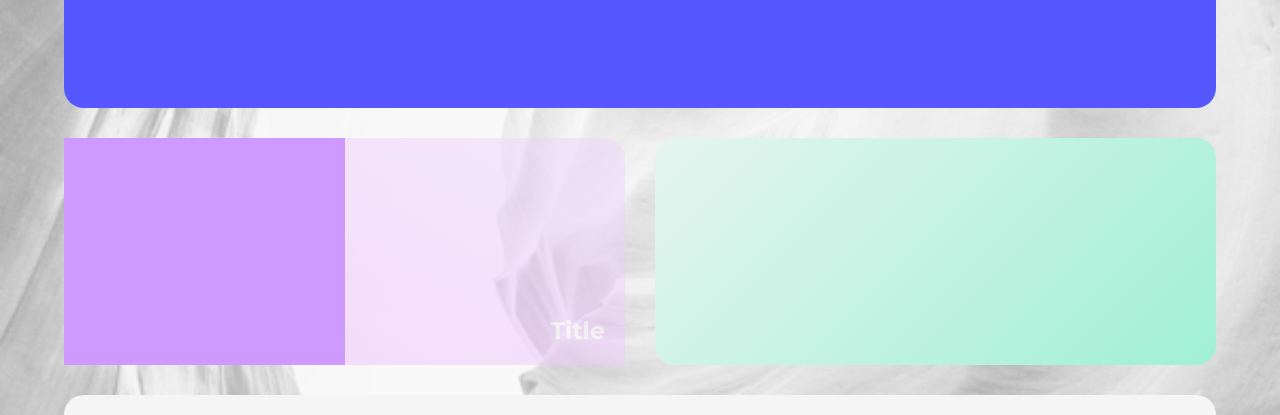
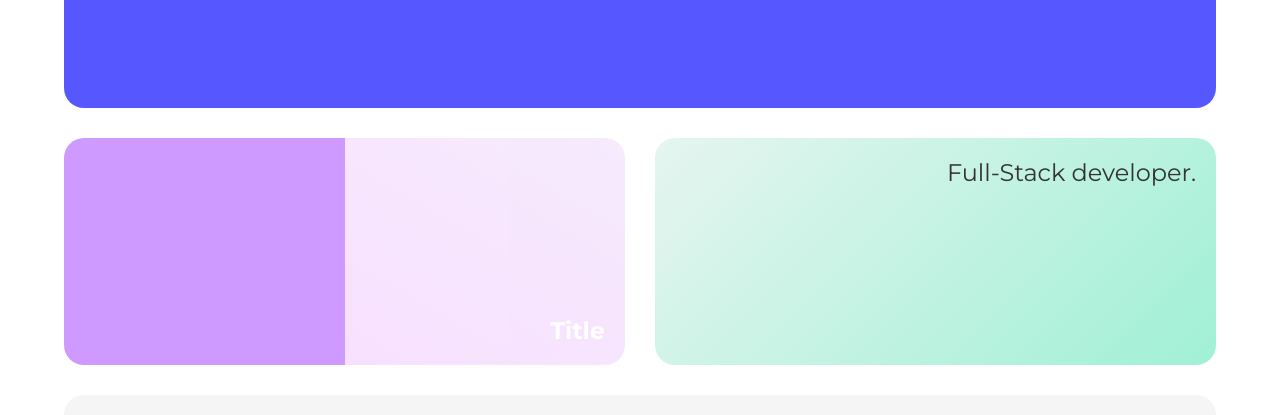
Before and after one commit to KidLiberty/Developer-Portfolio-Site, a React (Create React App) app: page / in a window 1280 px wide. Shown: the part 1420-1835 px from the top of the page. Built offline with nearby package versions, Linux system fonts and the light colour scheme.

Commit message:
Grid updates

```diff
--- a/src/components/Home.js
+++ b/src/components/Home.js
@@ -64,7 +64,7 @@ export default function Home() {
               <div className='grid-card-2-title'>Title</div>
             </div>
             <div className='grid-card-3'>
-              <div className='grid-card-3-text'></div>
+              <div className='grid-card-3-text'>Full-Stack developer.</div>
             </div>
             <a
               className='grid-card-4'
--- a/src/css/Home.css
+++ b/src/css/Home.css
@@ -40,10 +40,10 @@
   background-color: rgb(236, 181, 243);
   background-color: white;
   z-index: 1;
-  background: url('../images/grid_background.jpeg');
+  /* background: url('../images/grid_background.jpeg');
   background-size: cover;
   background-position-x: 40%;
-  background-position-y: center;
+  background-position-y: center; */
 }
 
 .home__cards-grid {
@@ -105,6 +105,8 @@
   height: 100%;
   width: 50%;
   background-color: rgb(206, 154, 255);
+  border-top-left-radius: 20px;
+  border-bottom-left-radius: 20px;
 }
 
 .grid-card-2-title {
@@ -117,6 +119,7 @@
   color: white;
   font-weight: bold;
   border-top-right-radius: 20px;
+  border-bottom-right-radius: 20px;
   padding-right: 20px;
   padding-bottom: 20px;
   opacity: 0.5;
```
